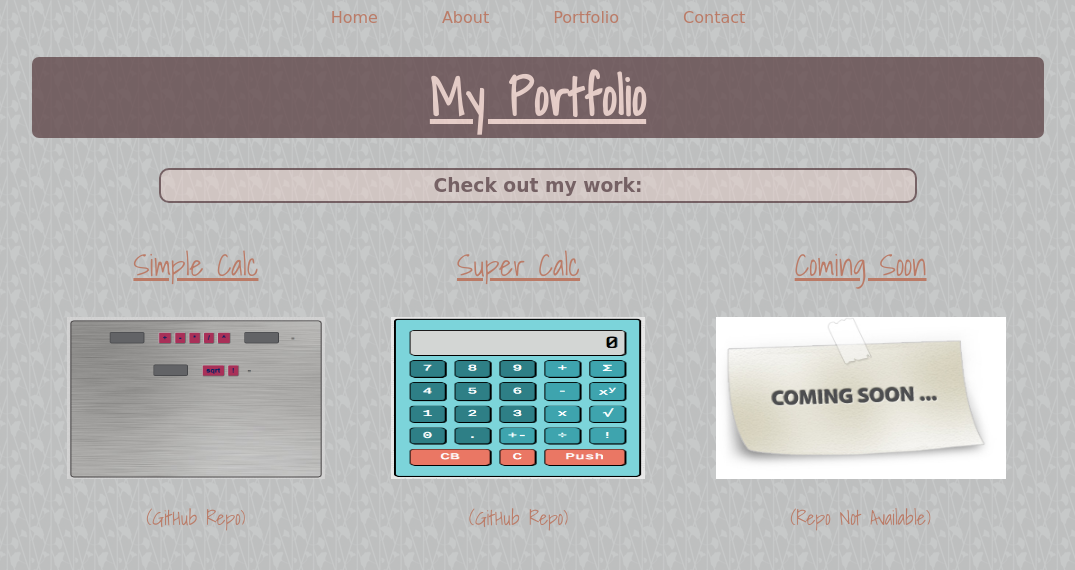
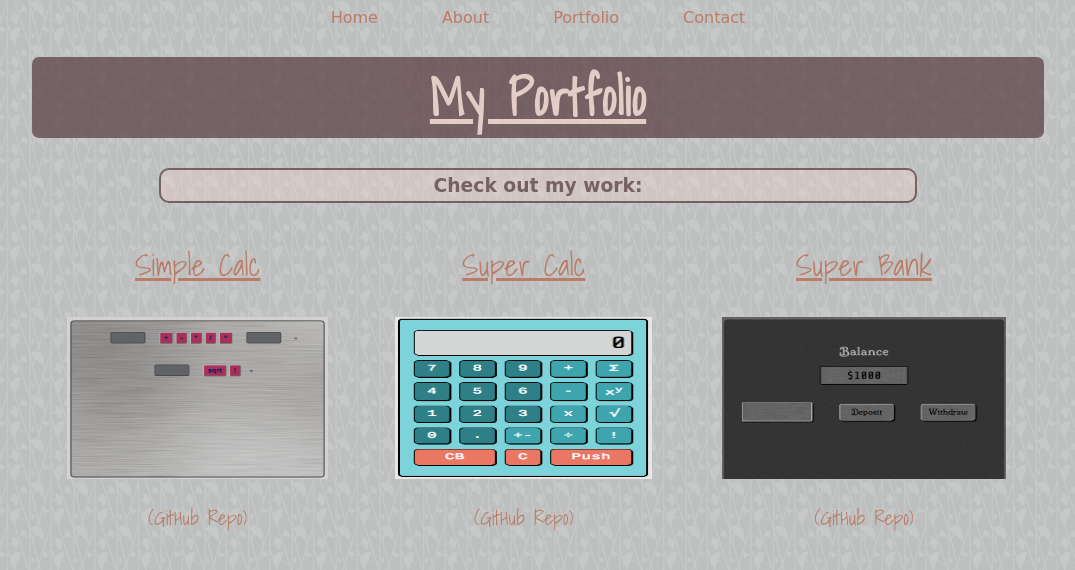
Before and after one commit to kelleystephens/portfolio, a plain HTML site: page index.html in a window 1280 px wide. Shown: the whole page, without its empty margins (102-1177 px from the left). Drawn offline with Linux system fonts and the light colour scheme; a web font is replaced by a local one.

Commit message:
added super-bank

```diff
--- a/index.html
+++ b/index.html
@@ -25,13 +25,13 @@
           <a href='http://www.kelleystephens.com/super-calc'>Super Calc</a>
         </td>
         <td>
-          <a href='#'>Coming Soon</a>
+          <a href='http://www.kelleystephens.com/super-bank'>Super Bank</a>
         </td>
       </tr>
       <tr>
         <td class='preview' id='simplecalc'></td>
         <td class='preview' id='supercalc'></td>
-        <td class='preview'></td>
+        <td class='preview' id='superbank'></td>
       </tr>
       <tr class='repo'>
         <td>
@@ -40,7 +40,9 @@
         <td>
           <a class='repo' href='https://github.com/kelleystephens/super-calc'>(GitHub Repo)</a>
         </td>
-        <td>(Repo Not Available)</td>
+        <td>
+          <a class='repo' href='https://github.com/kelleystephens/super-bank'>(GitHub Repo)</a>
+        </td>
       </tr>
     </table>
   </body>
--- a/style.css
+++ b/style.css
@@ -93,6 +93,10 @@ a:visited {
   background-image: url('images/super-calc.png');
 }
 
+#superbank {
+  background-image: url('images/super-bank.png');
+}
+
 .repo {
   font-family: 'Shadows Into Light', cursive;
   font-size: 20px;
```
Also changed, not shown: images/super-bank.png (added).
